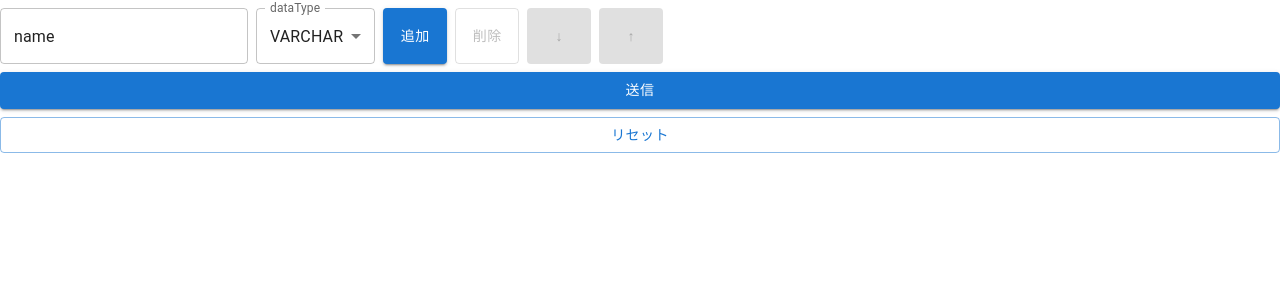
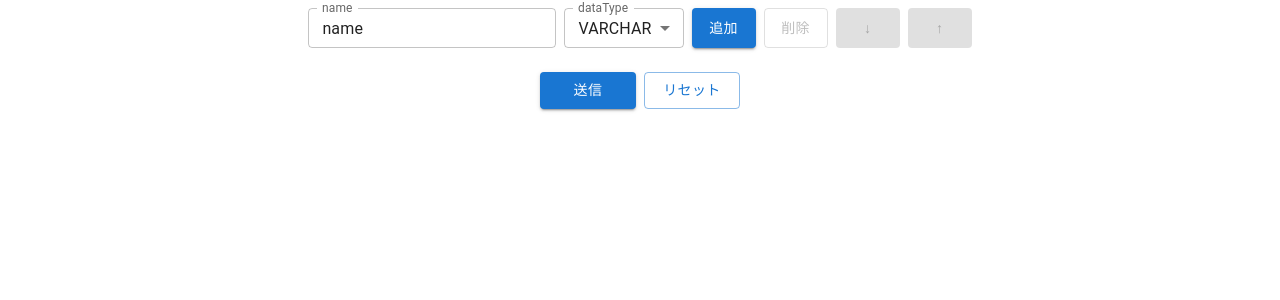
Before and after one commit to tanan/db-data-tukurun, a Next.js app: page / in a window 1280 px wide. Shown: the top 300 px of the page. Built offline with nearby package versions, Linux system fonts and the light colour scheme.

Commit message:
fix design

```diff
--- a/app/_components/form.tsx
+++ b/app/_components/form.tsx
@@ -1,3 +1,5 @@
+"use client";
+
 import { Box, Button, Stack, TextField, MenuItem } from "@mui/material";
 import { Controller, useFieldArray, useForm } from "react-hook-form";
 import { Column, dataTypes, defaultValue } from "./value";
@@ -40,7 +42,13 @@ const DatabaseSchemaForm = () => {
     <Box component="form" noValidate onSubmit={handleSubmit(onSubmit)}>
       {fields.map((field, index) => {
         return (
-          <Stack key={field.id} direction={"row"} spacing={1} my={1}>
+          <Stack
+            key={field.id}
+            direction={"row"}
+            spacing={1}
+            my={1}
+            justifyContent={"center"}
+          >
             <Controller
               name={`column.${index}.name`}
               control={control}
@@ -48,9 +56,11 @@ const DatabaseSchemaForm = () => {
               render={({ field, fieldState }) => (
                 <TextField
                   {...field}
+                  label={"name"}
                   placeholder={"name"}
                   error={fieldState.invalid}
                   helperText={fieldState.error?.message}
+                  size="small"
                 />
               )}
             />
@@ -59,7 +69,13 @@ const DatabaseSchemaForm = () => {
               name={`column.${index}.dataType`}
               control={control}
               render={({ field }) => (
-                <TextField {...field} id="dataType" label="dataType" select>
+                <TextField
+                  {...field}
+                  id="dataType"
+                  label="dataType"
+                  select
+                  size="small"
+                >
                   {dataTypes.map((item, index) => (
                     <MenuItem key={index} value={item}>
                       {item}
@@ -104,17 +120,23 @@ const DatabaseSchemaForm = () => {
         );
       })}
 
-      <Stack spacing={1}>
+      <Stack
+        direction={"row"}
+        spacing={1}
+        className="mx-auto"
+        my={3}
+        justifyContent={"center"}
+      >
         <Button
           variant="contained"
-          fullWidth
           onClick={handleSubmit(onSubmit)}
           disabled={!isValid}
+          className="md:w-24"
         >
           送信
         </Button>
 
-        <Button variant="outlined" fullWidth onClick={() => reset()}>
+        <Button variant="outlined" onClick={() => reset()} className="md:w-24">
           リセット
         </Button>
       </Stack>
--- a/app/page.tsx
+++ b/app/page.tsx
@@ -1,12 +1,8 @@
-"use client";
-
-import { Box, Button, Stack, TextField } from "@mui/material";
-import { Controller, useFieldArray, useForm } from "react-hook-form";
 import DatabaseSchemaForm from "./_components/form";
 
 export default function Home() {
   return (
-    <main>
+    <main className="w-full md:w-2/3 mx-auto">
       <DatabaseSchemaForm />
     </main>
   );
```
